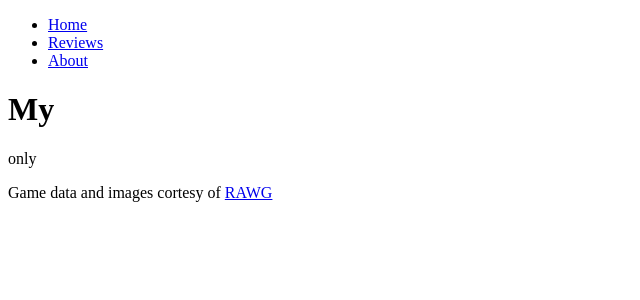
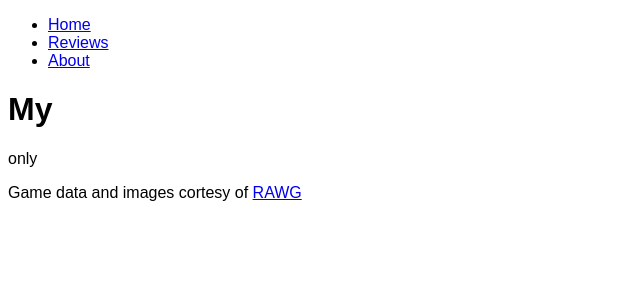
Before and after one commit to Pablog44/cursoNext.js, a Next.js app: page / in a window 1280 px wide. Shown: the top 300 px of the page, without its empty margins (0-640 px from the left). Built offline with nearby package versions, Linux system fonts and the light colour scheme.

Commit message:
css global
-Esta es la forma adecuada de poner estilos globales

```diff
--- /dev/null
+++ b/app/globals.css
@@ -0,0 +1,3 @@
+body {
+    font-family: sans-serif;
+}
--- a/app/layout.jsx
+++ b/app/layout.jsx
@@ -1,4 +1,5 @@
 import Link from "next/link";
+import './globals.css';
 
 export default function RootLayoutf({ children }) {
     return (
```
